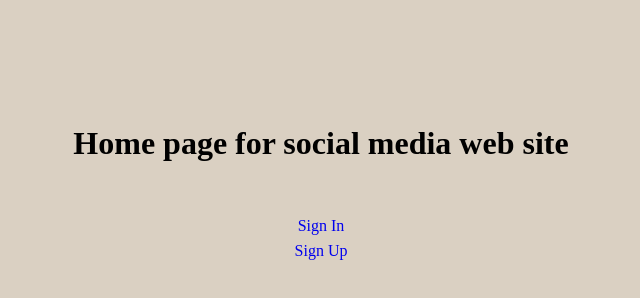
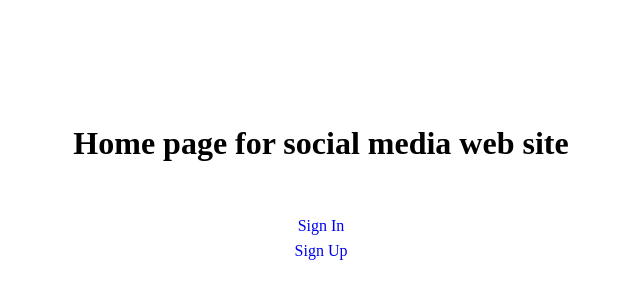
Before and after one commit to KunalKhadgi/SummerofCode, a plain HTML site: page index.html in a window 1280 px wide. Shown: the whole page, without its empty margins (319-959 px from the left). Drawn offline with Linux system fonts and the light colour scheme.

Commit message:
Removed background color

```diff
--- a/stylesheet.css
+++ b/stylesheet.css
@@ -1,7 +1,7 @@
 *{
     margin: 0;
     padding: 0;
-    background-color: rgb(218, 208, 194);
+
 }
 
 .head{
```
